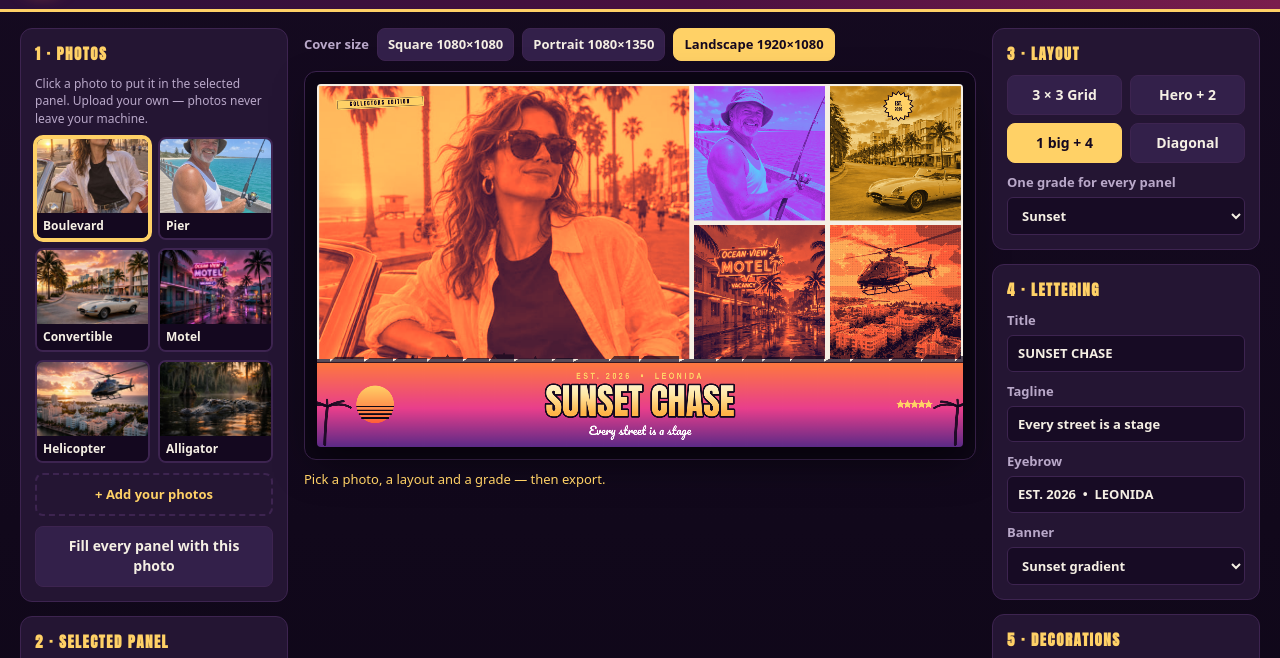
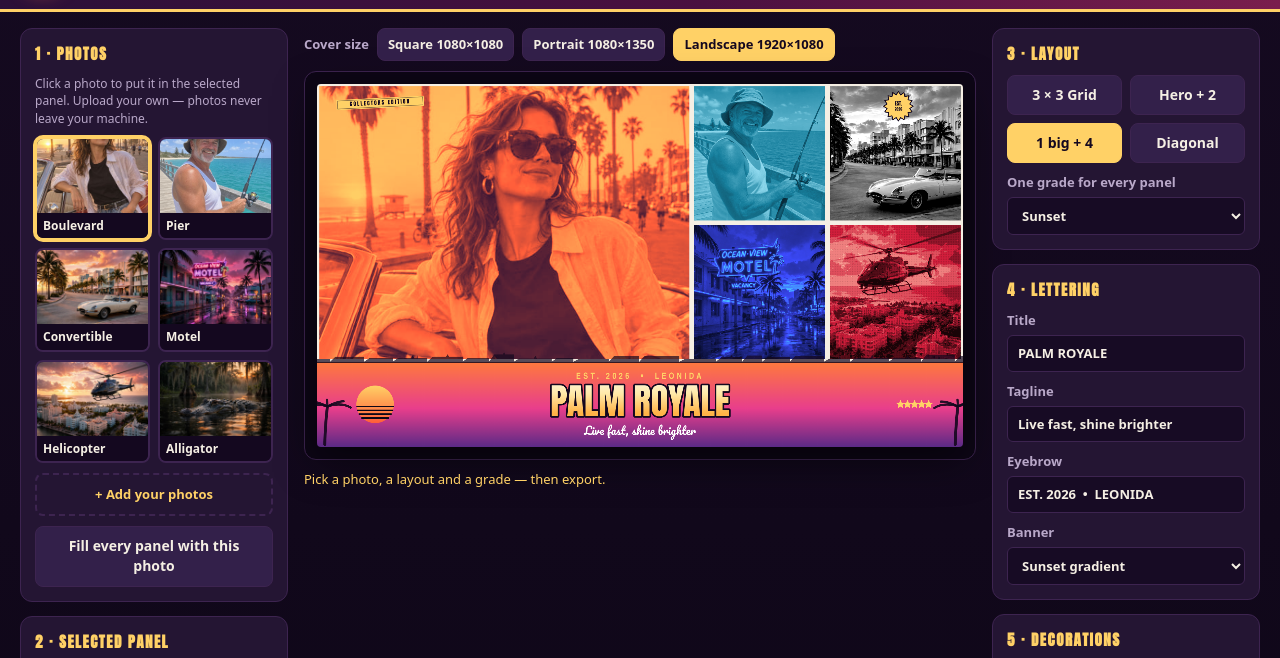
Before and after one commit to ShinoNC/gta6-cover-art-01-entry, a plain HTML site: page app/index.html in a window 1280 px wide. Shown: the part 70-728 px from the top of the page. Drawn offline with Linux system fonts and the light colour scheme.

Commit message:
Fix same-colour covers: per-panel colour separation + distinct titles
- New Ocean grade (cold teal-blue); Neon Night reworked to cold
  indigo/cyan (was warm magenta, near-identical to Sunset); Halftone
  gets its own crimson ramp (was byte-identical to Sunset) and dots
  now use the grade shadow colour
- Cover 1 panels now: Sunset hero, Ocean fisherman, Mono Noir
  convertible, Neon motel, Halftone helicopter — 5 distinct colours
- 3x3 and diagonal covers re-graded for the same separation
- Titles made distinct from the current top 10 (cover 1 was
  identical to #1's): PALM ROYALE / NEON TIDES / GOLDEN HOUR
- 7 grades in UI + README; data: favicon kills the 404

```diff
--- a/app/index.html
+++ b/app/index.html
@@ -3,6 +3,7 @@
 <head>
 <meta charset="utf-8">
 <meta name="viewport" content="width=device-width, initial-scale=1">
+<link rel="icon" href="data:,">
 <title>Sunset Vice — Cover Studio</title>
 <link rel="stylesheet" href="./style.css">
 </head>
@@ -46,6 +47,7 @@
           <option value="none">Original</option>
           <option value="sunset" selected>Sunset</option>
           <option value="neon">Neon Night</option>
+          <option value="ocean">Ocean</option>
           <option value="gold">Vice Gold</option>
           <option value="halftone">Halftone</option>
           <option value="noir">Mono Noir</option>
@@ -85,6 +87,7 @@
           <option value="none">Original</option>
           <option value="sunset" selected>Sunset</option>
           <option value="neon">Neon Night</option>
+          <option value="ocean">Ocean</option>
           <option value="gold">Vice Gold</option>
           <option value="halftone">Halftone</option>
           <option value="noir">Mono Noir</option>
@@ -95,10 +98,10 @@
     <section class="card">
       <h2>4 · Lettering</h2>
       <label>Title
-        <input id="titleInput" type="text" maxlength="24" value="SUNSET CHASE">
+        <input id="titleInput" type="text" maxlength="24" value="PALM ROYALE">
       </label>
       <label>Tagline
-        <input id="taglineInput" type="text" maxlength="48" value="Every street is a stage">
+        <input id="taglineInput" type="text" maxlength="48" value="Live fast, shine brighter">
       </label>
       <label>Eyebrow
         <input id="eyebrowInput" type="text" maxlength="40" value="EST. 2026  •  LEONIDA">
--- a/app/src/render.js
+++ b/app/src/render.js
@@ -41,12 +41,15 @@ export const LAYOUTS = {
 };
 
 // Grades: duotone ramps [shadow, mid, highlight] + special handling.
+// Each ramp has its own colour identity: warm Sunset/Gold, cold Neon/Ocean,
+// red Halftone, grey Noir — so panels in one cover separate at a glance.
 export const GRADES = {
   none: { label: 'Original', ramp: null },
   sunset: { label: 'Sunset', ramp: ['#1c0b33', '#ff5e3a', '#ffd166'] },
-  neon: { label: 'Neon Night', ramp: ['#0a1030', '#b537f2', '#4de3ff'] },
+  neon: { label: 'Neon Night', ramp: ['#070b28', '#3d4bff', '#4de3ff'] },
+  ocean: { label: 'Ocean', ramp: ['#04141f', '#17809e', '#a8ecff'] },
   gold: { label: 'Vice Gold', ramp: ['#1a1206', '#c98a1b', '#ffe9a8'] },
-  halftone: { label: 'Halftone', ramp: ['#160a24', '#ff5e3a', '#ffd166'], posterize: true },
+  halftone: { label: 'Halftone', ramp: ['#1a0508', '#d21f3c', '#ffb0a0'], posterize: true },
   noir: { label: 'Mono Noir', ramp: null, mono: true },
 };
 
@@ -62,16 +65,16 @@ export function defaultPanel(photo, grade = 'sunset') {
 export function defaultState() {
   return {
     layout: 'hero4',
-    title: 'SUNSET CHASE',
-    tagline: 'Every street is a stage',
+    title: 'PALM ROYALE',
+    tagline: 'Live fast, shine brighter',
     eyebrow: 'EST. 2026  •  LEONIDA',
     banner: 'sunset', // 'sunset' | 'navy'
     deco: { sun: true, palms: true, badge: true, tape: true, stars: true, skyline: true },
     panels: [
       { ...defaultPanel(0, 'sunset'), cy: 0.34 },
-      defaultPanel(1, 'neon'),
-      defaultPanel(2, 'gold'),
-      defaultPanel(3, 'sunset'),
+      defaultPanel(1, 'ocean'),
+      defaultPanel(2, 'noir'),
+      defaultPanel(3, 'neon'),
       { ...defaultPanel(4, 'halftone'), cx: 0.68, cy: 0.32 },
     ],
   };
@@ -145,7 +148,7 @@ function drawPanel(ctx, img, panel, x, y, w, h) {
   if (grade.posterize) {
     // Halftone dot texture: dark dots where the image is dark.
     tctx.globalAlpha = 0.22;
-    tctx.fillStyle = '#160a24';
+    tctx.fillStyle = grade.ramp ? grade.ramp[0] : '#160a24';
     const step = Math.max(5, Math.round(tw / 90));
     for (let yy = 0; yy < th; yy += step) {
       for (let xx = 0; xx < tw; xx += step) {
--- a/app/src/shots.js
+++ b/app/src/shots.js
@@ -8,13 +8,13 @@ const SHOTS = {
   cover1: {
     aspect: 'wide', w: 1920, h: 1080, hideEditor: true,
     state: {
-      layout: 'hero4', title: 'SUNSET CHASE', tagline: 'Every street is a stage',
+      layout: 'hero4', title: 'PALM ROYALE', tagline: 'Live fast, shine brighter',
       eyebrow: 'EST. 2026  •  LEONIDA', banner: 'sunset',
       panels: [
         { ...defaultPanel(0, 'sunset'), cy: 0.34 },
-        defaultPanel(1, 'neon'),
-        defaultPanel(2, 'gold'),
-        defaultPanel(3, 'sunset'),
+        defaultPanel(1, 'ocean'),
+        defaultPanel(2, 'noir'),
+        defaultPanel(3, 'neon'),
         { ...defaultPanel(4, 'halftone'), cx: 0.68, cy: 0.32 },
       ],
     },
@@ -22,13 +22,13 @@ const SHOTS = {
   editor: {
     aspect: 'wide', w: 1920, h: 1080, hideEditor: false,
     state: {
-      layout: 'hero4', title: 'SUNSET CHASE', tagline: 'Every street is a stage',
+      layout: 'hero4', title: 'PALM ROYALE', tagline: 'Live fast, shine brighter',
       eyebrow: 'EST. 2026  •  LEONIDA', banner: 'sunset',
       panels: [
         { ...defaultPanel(0, 'sunset'), cy: 0.34 },
-        defaultPanel(1, 'neon'),
-        defaultPanel(2, 'gold'),
-        defaultPanel(3, 'sunset'),
+        defaultPanel(1, 'ocean'),
+        defaultPanel(2, 'noir'),
+        defaultPanel(3, 'neon'),
         { ...defaultPanel(4, 'halftone'), cx: 0.68, cy: 0.32 },
       ],
     },
@@ -36,23 +36,23 @@ const SHOTS = {
   cover2: {
     aspect: 'portrait', w: 1080, h: 1350, hideEditor: true,
     state: {
-      layout: 'grid33', title: 'NEON SHORES', tagline: 'One city. No rules.',
+      layout: 'grid33', title: 'NEON TIDES', tagline: 'After dark, the city glows',
       eyebrow: 'VOL. 06  •  PALM DISTRICT', banner: 'navy',
       panels: [
-        defaultPanel(1, 'neon'), { ...defaultPanel(0, 'neon'), cy: 0.32 }, { ...defaultPanel(4, 'neon'), cx: 0.68, cy: 0.32 },
+        defaultPanel(1, 'ocean'), { ...defaultPanel(0, 'neon'), cy: 0.32 }, { ...defaultPanel(4, 'neon'), cx: 0.68, cy: 0.32 },
         { ...defaultPanel(2, 'gold'), cy: 0.6 }, { ...defaultPanel(5, 'sunset'), cy: 0.58 }, defaultPanel(3, 'neon'),
-        { ...defaultPanel(0, 'gold'), cy: 0.32 }, defaultPanel(1, 'sunset'), { ...defaultPanel(2, 'neon'), cy: 0.6 },
+        { ...defaultPanel(0, 'gold'), cy: 0.32 }, defaultPanel(1, 'sunset'), { ...defaultPanel(2, 'ocean'), cy: 0.6 },
       ],
     },
   },
   cover3: {
     aspect: 'square', w: 1080, h: 1080, hideEditor: true,
     state: {
-      layout: 'diagonal', title: 'BOULEVARD QUEEN', tagline: 'She owns the night',
+      layout: 'diagonal', title: 'GOLDEN HOUR', tagline: 'Chase the light',
       eyebrow: 'PALM DISTRICT NIGHTS', banner: 'sunset',
       panels: [
-        { ...defaultPanel(2, 'gold'), cy: 0.6 },
-        { ...defaultPanel(1, 'gold'), cx: 0.42 },
+        { ...defaultPanel(2, 'noir'), cy: 0.6 },
+        { ...defaultPanel(1, 'ocean'), cx: 0.42 },
         { ...defaultPanel(0, 'sunset'), cy: 0.34 },
       ],
     },
```
Also changed, not shown: screenshots/1-cover.jpg, screenshots/2-editor.jpg, screenshots/3-cover.jpg, screenshots/4-cover.jpg, 1 other file.
